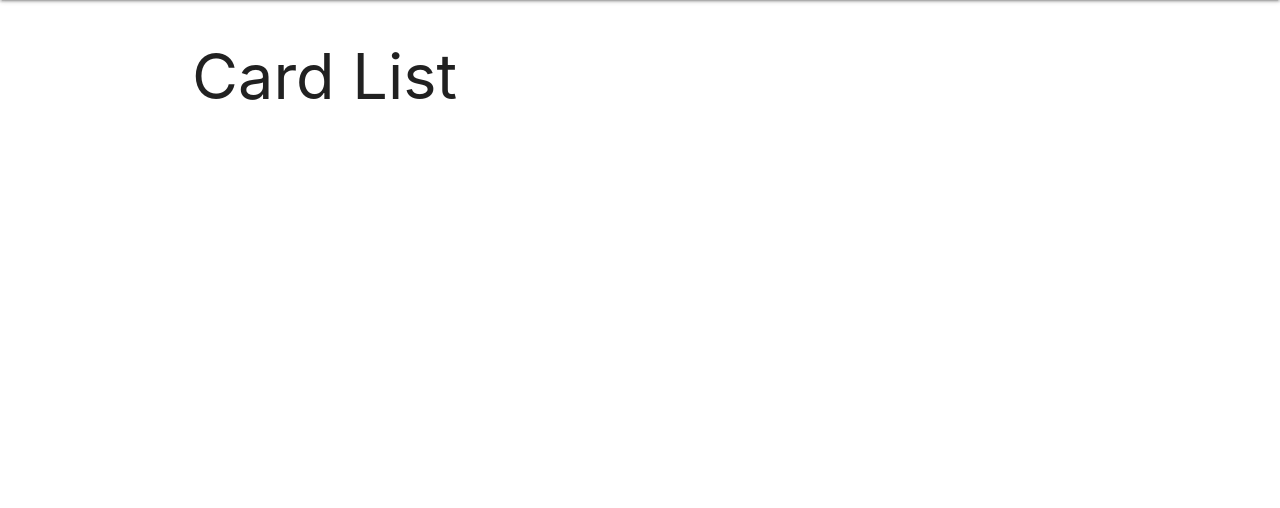
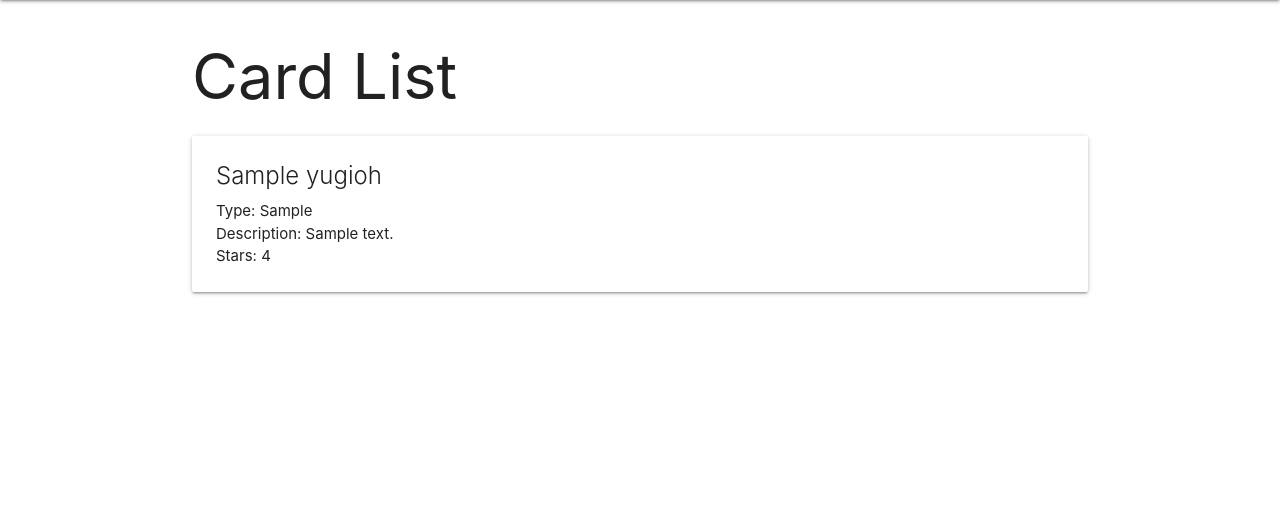
Before and after one commit to Cesarjg12/yugiohcollector, a Django app: page /yugioh/ in a window 1280 px wide. Shown: the part 64-572 px from the top of the page. Run offline with Django 4.2, Linux system fonts and the light colour scheme; tables that the repository leaves empty hold one stand-in row (values such as "Sample post").

Commit message:
Now the cards appear correctly, edited my index

```diff
--- a/main_app/templates/yugioh/index.html
+++ b/main_app/templates/yugioh/index.html
@@ -3,14 +3,14 @@
 
 <h1>Card List</h1>
 
-{% for card in cards %}
+{% for yugioh_card in yugioh %}
   <div class="card">
     <div class="card-content">
-      <span class="card-title">{{ yugioh.name }}</span>
-      <p>Type: {{ yugioh.type }}</p>
-      <p>Description: {{ yugioh.description }}</p>
-      {% if stars.age > 0 %}
-        <p>Stars: {{ stars.age }}</p>
+      <span class="card-title">{{ yugioh_card.name }}</span>
+      <p>Type: {{ yugioh_card.type }}</p>
+      <p>Description: {{ yugioh_card.description }}</p>
+      {% if yugioh_card.stars > 0 %}
+        <p>Stars: {{ yugioh_card.stars }}</p>
       {% else %}
         <p>Stars: Magic or Trap Card</p>
       {% endif %}
--- a/main_app/views.py
+++ b/main_app/views.py
@@ -3,8 +3,8 @@ from .models import Yugioh
 
 # Create your views here.
 yugioh = [
-  {'name': 'Card', 'type': 'monster', 'description': 'furry little demon', 'stars': 3},
-  {'name': 'Card2', 'type': 'monster', 'description': 'has a hat', 'stars': 8},
+  {'name': 'Card', 'type': 'monster', 'description': 'A wizard with a staff', 'stars': 7},
+  {'name': 'Card2', 'type': 'monster', 'description': 'A black dragon', 'stars': 7},
 
 ]
 
```
